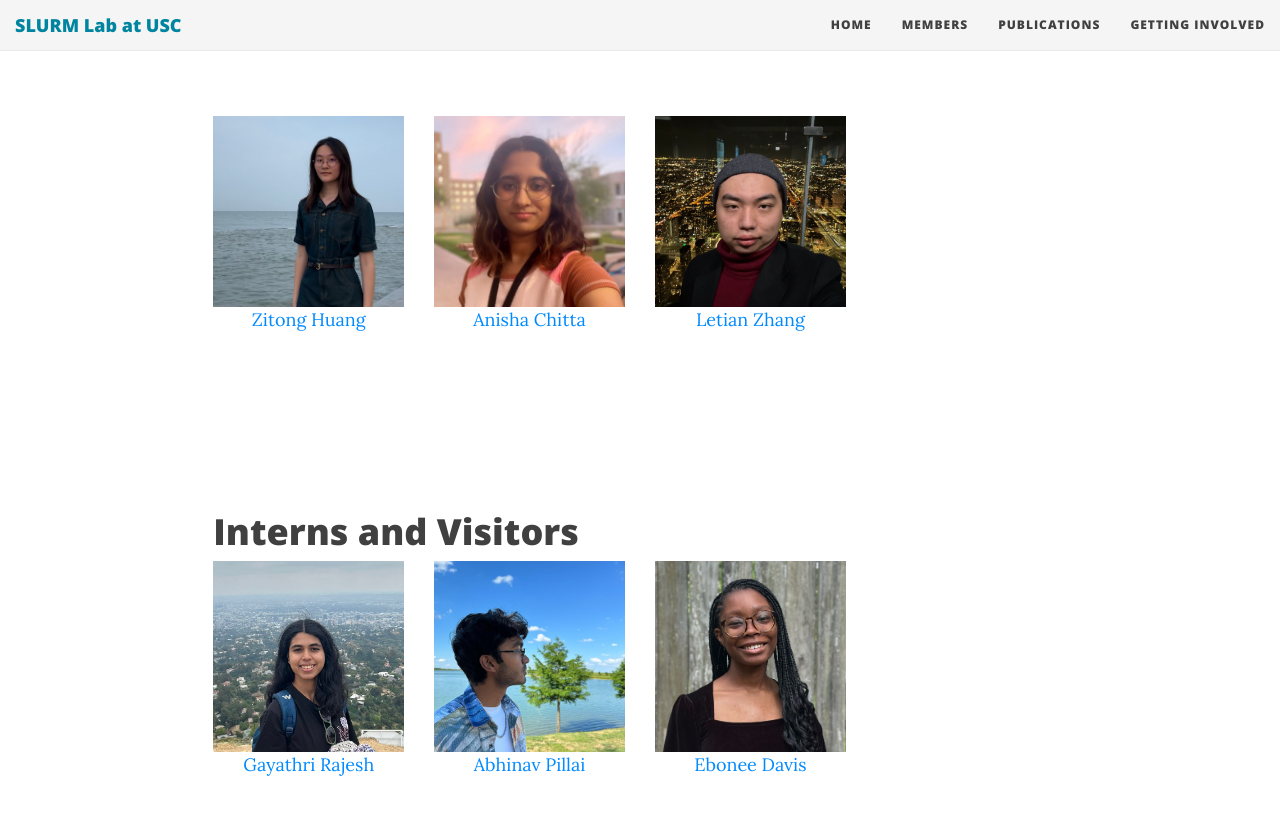
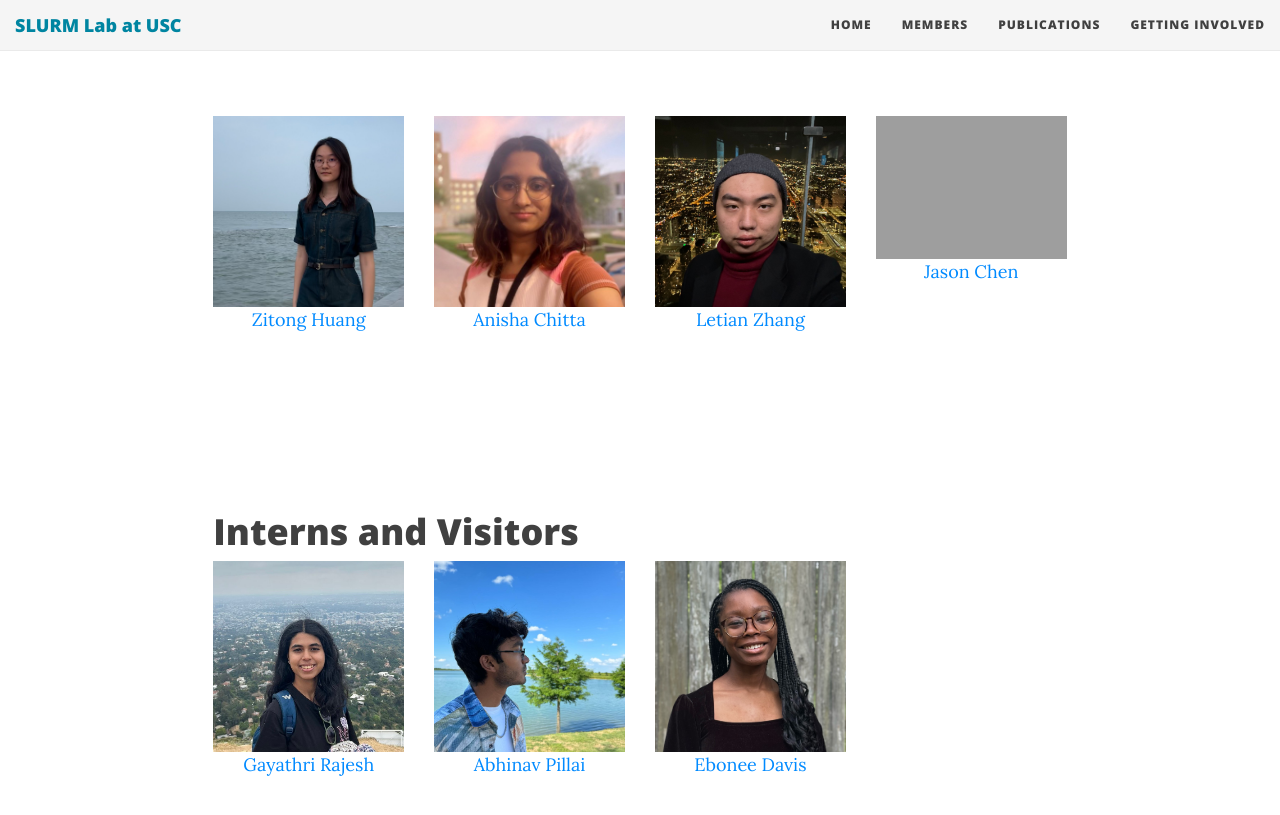
Before and after one commit to slurm-lab-usc/slurm-lab-usc.github.io, a Jekyll site: the page built from members.md, in a window 1280 px wide and 900 px high, scrolled down 2142 px. Shown: the top 815 px of the window. Built offline with Jekyll 4.4.1, drawn with Linux system fonts in a browser that asks for light colours; nearby versions of some CDN libraries.

Commit message:
added jason chen to lab member list

```diff
--- a/members.md
+++ b/members.md
@@ -83,6 +83,9 @@
           - name: Letian Zhang
             photo_url: https://slurm-lab-usc.github.io/img/people/LetianZhang.jpeg
             web_url: https://www.linkedin.com/in/letian-zhang-630b37235/
+          - name: Jason Chen
+            photo_url: https://slurm-lab-usc.github.io/img/people/JasonChen.jpeg
+            web_url: https://jasoonchen.com/
 
   - name: Interns and Visitors
     list:
```
Also changed, not shown: 1 other file.
